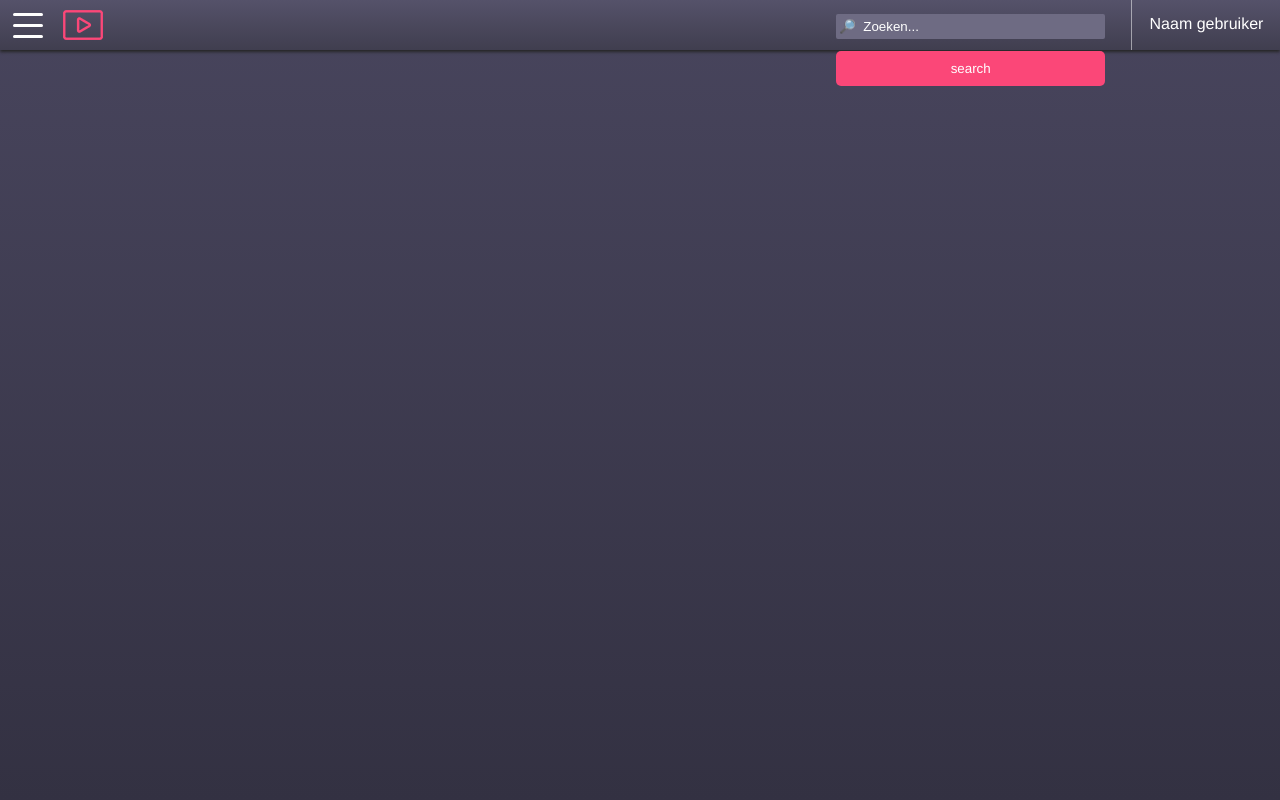
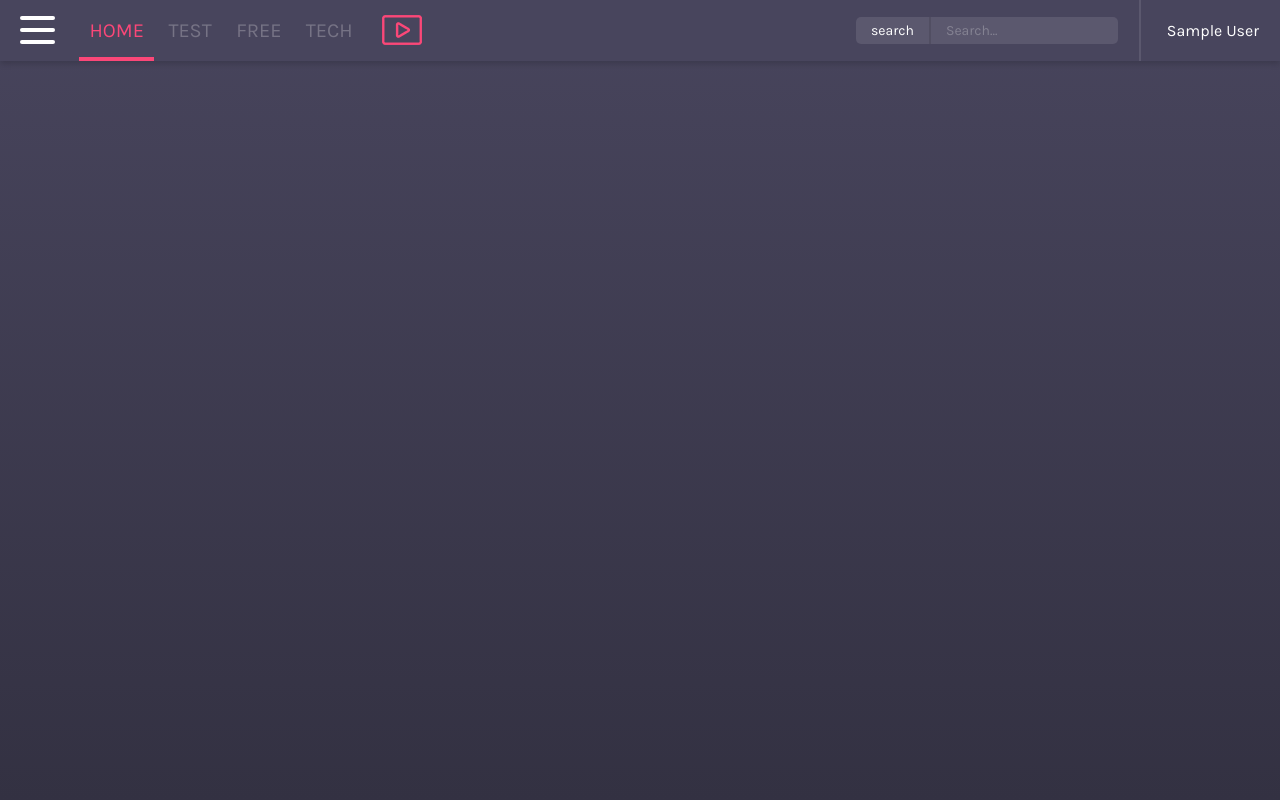
Before and after one commit to RubenKuilder/INF1E_Flick-Chill, a PHP site: page /header.php in a window 1280 px wide. Run offline with PHP 8.4, Linux system fonts and the light colour scheme; the visitor is signed in with stand-in values (Sample User, id 1); a stand-in replaces the project's code that opens the database connection.

Commit message:
Header functionality and dashboard search thing..

```diff
--- a/assets/stylesheets/main.css
+++ b/assets/stylesheets/main.css
@@ -11,8 +11,13 @@ body {
     min-height: 100vh;
 }
 
-ul{
+ul {
     list-style: none;
+}
+
+a {
+    text-decoration: none;
+    color: #fff;
 }
 
 /* DASHBOARD CSS START */
@@ -142,6 +147,9 @@ input[type=email],[type=password] {
 input[type=email],[type=password]:focus {
     outline: none;
 }
+input[type=text] {
+    border-radius: 5px;
+}
 input[type=submit] {
     width: 100%;
     padding: 10px;
@@ -164,96 +172,127 @@ input[type=submit]:hover {
 
 /* HEADER CSS START */
 /*header*/
-.header{
-    background: linear-gradient(#55526a, #403e4f);
-    height: 50px;
+.header {
+    background-color: #48455D;
     width: 100%;
-    box-shadow: 0px 2px 3px #252525;
+    box-shadow: 0px 3px 6px rgba(0,0,0,0.16);
     margin-bottom: 30px;
 }
 
-/*hamburger menu*/
-
-.menu{
-    margin-top: 5px;
-    margin-left: 1%;
-    float: left;
+.navBtns, .navBtns li, .logo, .user, .border, .header form, .header form input {
+    display: inline-block;
+    vertical-align: top;
+    margin: 0;
 }
 
-.bar1, .bar2, .bar3 {
-    width: 30px;
-    height: 3px;
+.header ul {
+    display: flex;
+    flex-wrap: nowrap;
+    justify-content: space-between;
+}
+
+.header li {
+    vertical-align: top;
+}
+
+.header li.menu {
+    padding: 8px 20px;
+}
+
+.header li.user {
+    padding: 21px;
+    font-family: 'Karla', sans-serif;
+}
+
+.menu {
+    display: inline-block;
+}
+
+.bar {
+    width: 35px;
+    height: 4px;
     background-color: #ffffff;
     margin: 8px 0;
     border-radius: 3px;
     transition: 0.3s;
 }
 
-/*onclick*/
-
-.change .bar1 {
-    -webkit-transform: rotate(-45deg) translate(-9px, 9px) ;
-    transform: rotate(-45deg) translate(-9px, 9px) ;
+.change .bar:first-child {
+    -webkit-transform: rotate(-45deg) translate(-9px, 9px);
+    transform: rotate(-45deg) translate(-8px, 7px);
 }
 
-.change .bar2 {
+.change .bar:nth-child(2) {
     opacity: 0;
 }
 
-.change .bar3 {
-    -webkit-transform: rotate(45deg) translate(-9px, -9px) ;
-    transform: rotate(45deg) translate(-9px, -9px) ;
-    margin-left: 1%;
-    margin-top: 11px;
+.change .bar:nth-child(3) {
+    -webkit-transform: rotate(45deg) translate(-9px, -9px);
+    transform: rotate(45deg) translate(-9px, -9px);
 }
 
-/*logo*/
-
-.logo{
-    margin-top: 10px;
-    margin-left: 1.6%;
-    float: left;
+.navBtns li a {
+    padding: 19px 10px;
+    color: #767385;
+    font-size: 20px;
+    font-family: 'Karla', sans-serif;
+    display: inline-block;
+    text-transform: uppercase;
+    position: relative;
 }
 
-/*searchbar*/
-.bar{
-    width: 21%;
-    margin-top: 14px;
-    float: right;
-    padding-left: 1%;
+.navBtns li a.active {
+    color: #FB4778;
 }
 
-input[type=text]{
-    background-color: #6e6b83;
-    color: #ffffff;
+.navBtns li a.active::after {
+    content: "";
     width: 100%;
-    height: 25px;
-    padding: 3px;
-    border-radius: 2px;
-    border-style: none;
-    box-sizing: border-box;
+    height: 4px;
+    background-color: #FB4778;
+    position: absolute;
+    bottom: 0;
+    left: 0;
 }
 
-::placeholder{
-    color: #ffffff;
+.logo {
+    padding: 15px;
 }
 
-.border{
-    margin-left: 2%;
-    margin-right: 1.4%;
-    height: 50px;
-    width: 1px;
-    background-color: #ffffff;
-    float: right;
-    opacity: 0.5;
+.header form {
+    padding: 17px;
 }
 
-/*user*/
+.header form input[type='text'] {
+    color: #fff;
+    background-color: #5B586E;
+    border: none;
+    padding: 5px 15px;
+    font-family: 'Karla', sans-serif;
+    font-size: 14px;
+    border-radius: 0 5px 5px 0;
+}
 
-.user{
-    margin-top: 15px;
-    float: right;
-    margin-right: 1.3%;
+.header form input[type='submit'] {
+    width: initial;
+    float: left;
+    color: #fff;
+    background-color: #5B586E;
+    padding: 5px 15px;
+    font-family: 'Karla', sans-serif;
+    font-size: 14px;
+    border-radius: 5px 0 0 5px;
+    border-right: 2px solid #514E62;
+}
+
+.header form input::placeholder {
+    color: #848292;
+}
+
+.border {
+    height: 100%;
+    width: 2px;
+    background-color: #5B586E;
 }
 /* HEADER CSS END */
 
--- a/header.php
+++ b/header.php
@@ -1,50 +1,52 @@
+<?php
+session_start();
+?>
 <!DOCTYPE html>
 <html lang="en">
     <head>
-        <meta name="viewport" content="width=device-width, initial-scale=1">
-        <meta name="viewport" content="height=device-height, initial-scale=1">
+        <meta charset="UTF-8">
+        <meta name="viewport" content="width=device-width, initial-scale=1.0, maximum-scale=1.0, user-scalable=no" />
+        <title> Flick N Chill</title>
+        <link href="https://fonts.googleapis.com/css?family=Karla:400,700" rel="stylesheet">
         <link rel="stylesheet" type="text/css" href="assets/stylesheets/main.css">
+        <script type='text/javascript' src='assets/scripts/jquery.js'></script>
         <script> //hamburger menu script
             function ourFunction(x) {
                 x.classList.toggle("change");
             }
         </script>
-        <title> Flick N Chill</title>
     </head>
     <body>
     <!--begin body-->
         <div class="header">
             <!--begin header-->
             <ul>
-                <li>
-                    <div class="menu" onclick="ourFunction(this)">
-                        <div class="bar1"></div>
-                        <div class="bar2"></div>
-                        <div class="bar3"></div>
+                <div class="navLeft">
+                    <li class="menu" onclick="ourFunction(this)">
+                        <div class="bar"></div>
+                        <div class="bar"></div>
+                        <div class="bar"></div>
+                    </li>
+                    <div class="navBtns">
+                        <li><a href="dashboard.php" class="active">Home</a></li>
+                        <li><a href="?search=test">Test</a></li>
+                        <li><a href="?search=free">Free</a></li>
+                        <li><a href="?search=tech">Tech</a></li>
                     </div>
-                </li>
-                <li>
-                    <div class="logo">
-                        <img class="size" src="assets/images/logo_header.png" alt='Logo'>
-                    </div>
-                </li>
-                <li>
-                    <div class="user">
-                        <p>Naam gebruiker<p>
-                    </div>
-                </li>
-                <li>
-                    <div class="border">
-                    </div>
-                </li>
-                <li>
-                    <div class="bar">
-                    <form action="system/search.php" method="post">
-                        <input class="searchbar" type="text" name="searchbar" placeholder="&#x1F50E; &nbsp;Zoeken...">
+                    <img class="logo" src="assets/images/logo_header.png" alt='Logo'>
+                </div>
+                <div class="navRight">
+                    <form action="dashboard.php" method="get">
+                        <input class="searchbar" type="text" name="search" placeholder="Search...">
                         <input type="submit" name="submit" value="search">
-                        </form>
-                    </div>
-                </li>
+                    </form>
+                    <div class="border"></div>
+                    <li class="user">
+                        <?php
+                            echo $_SESSION['name'];
+                        ?>
+                    </li>
+                </div>
             </ul>
         </div>
         <!--eind header-->
```
Also changed, not shown: dashboard.php (+78 -21 lines), system/get_data.php (+11 -2 lines).
